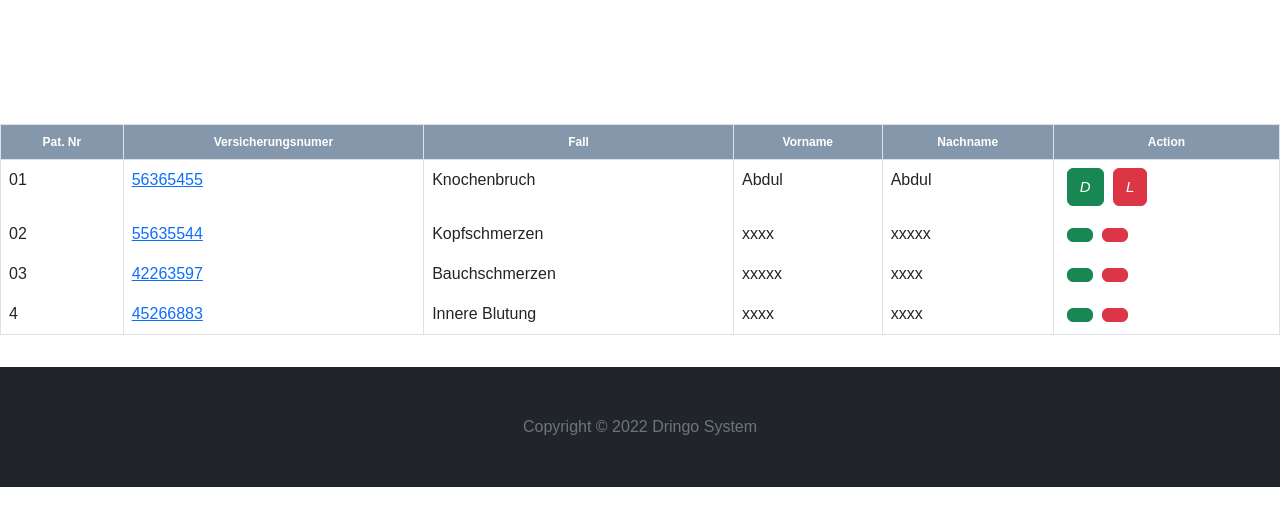
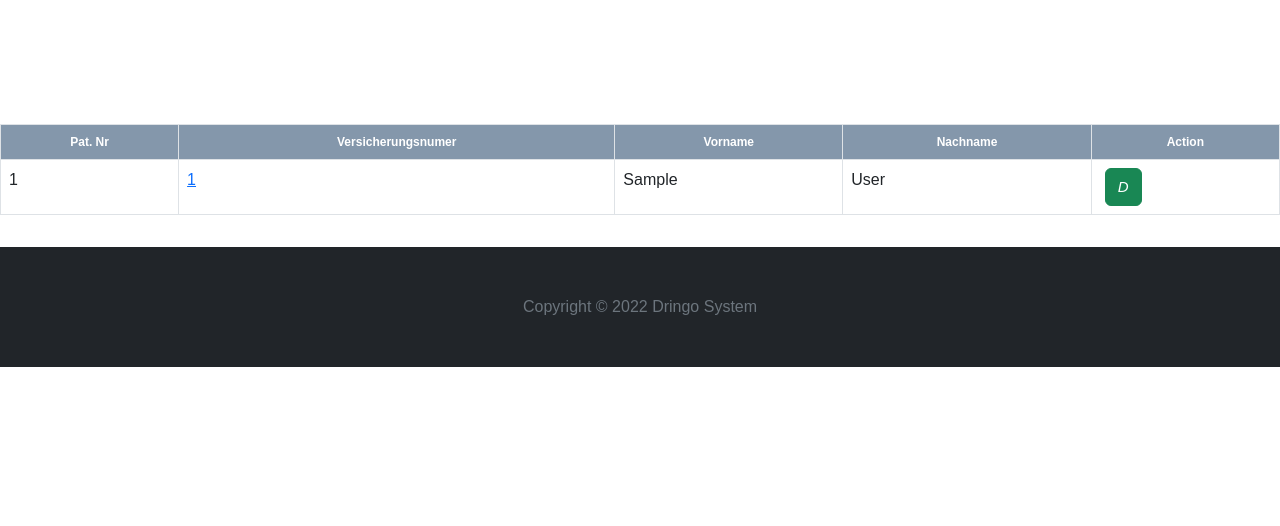
Before and after one commit to OrPh4ns/dringo, a Django app: page /patienten in a window 1280 px wide. Shown: the part 167-693 px from the top of the page. Run offline with Django 4.2, Linux system fonts and the light colour scheme; tables that the repository leaves empty hold one stand-in row (values such as "Sample post"); parts of the project's set-up code (start-up, migrations or seed data) failed here and were passed over; some libraries are stand-ins or nearby versions.

Commit message:
update submit forms

```diff
--- a/templates/patients.html
+++ b/templates/patients.html
@@ -9,67 +9,27 @@
                     <tr>
                         <th>Pat. Nr</th>
                         <th>Versicherungsnumer</th>
-                        <th>Fall</th>
                         <th>Vorname</th>
                         <th>Nachname</th>
                         <th>Action</th>
                     </tr>
                     </thead>
                     <tbody>
+
+                    {% for patient in patients %}
                         <tr>
-                        <td>01</td>
-                        <td><a href="#">56365455</a></td>
-                        <td>Knochenbruch</td>
-                        <td>Abdul</td>
-                        <td>Abdul</td>
+                            <td>{{ patient.id }}</td>
+                            <td><a href="patient/{{ patient.ins_nr }}">{{ patient.ins_nr }}</a></td>
+                            <td>{{ patient.firstname }}</td>
+                            <td>{{ patient.lastname }}</td>
                             <td>
                                 <button class="btn btn-success" style="margin-left: 5px;" type="submit">
                                     <i class="fa fa-check" style="font-size: 15px;">D</i>
                                 </button>
-                            <button class="btn btn-danger" style="margin-left: 5px;" type="submit">
-                                <i class="fa fa-trash" style="font-size: 15px;">L</i>
-                            </button>
                             </td>
                         </tr>
-                    <tr>
-                        <td>02</td>
-                        <td><a href="#">55635544</a></td>
-                        <td>Kopfschmerzen</td>
-                        <td>xxxx</td>
-                        <td>xxxxx</td>
-                        <td>
-                            <button class="btn btn-success" style="margin-left: 5px;" type="submit"><i
-                                    class="fa fa-check" style="font-size: 15px;"></i></button>
-                            <button class="btn btn-danger" style="margin-left: 5px;" type="submit"><i
-                                    class="fa fa-trash" style="font-size: 15px;"></i></button>
-                        </td>
-                    </tr>
-                    <tr>
-                        <td>03</td>
-                        <td><a href="#">42263597</a><br></td>
-                        <td>Bauchschmerzen</td>
-                        <td>xxxxx</td>
-                        <td>xxxx</td>
-                        <td>
-                            <button class="btn btn-success" style="margin-left: 5px;" type="submit"><i
-                                    class="fa fa-check" style="font-size: 15px;"></i></button>
-                            <button class="btn btn-danger" style="margin-left: 5px;" type="submit"><i
-                                    class="fa fa-trash" style="font-size: 15px;"></i></button>
-                        </td>
-                    </tr>
-                    <tr>
-                        <td>4</td>
-                        <td><a href="#">45266883</a><br></td>
-                        <td>Innere Blutung</td>
-                        <td>xxxx</td>
-                        <td>xxxx</td>
-                        <td>
-                            <button class="btn btn-success" style="margin-left: 5px;" type="submit"><i
-                                    class="fa fa-check" style="font-size: 15px;"></i></button>
-                            <button class="btn btn-danger" style="margin-left: 5px;" type="submit"><i
-                                    class="fa fa-trash" style="font-size: 15px;"></i></button>
-                        </td>
-                    </tr>
+                    {% endfor %}
+
                     </tbody>
                 </table>
             </div>
```
Also changed, not shown: templates/login.html (+26 -9 lines). Lines whose indentation alone changed are shown as unchanged.
